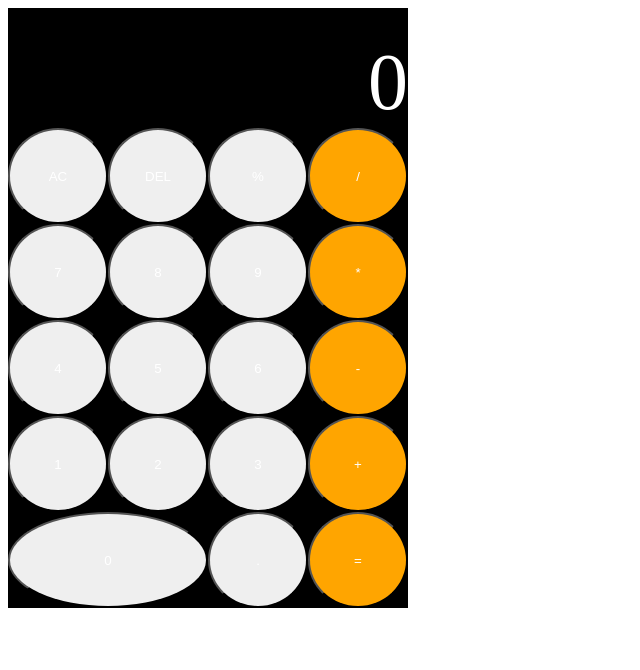
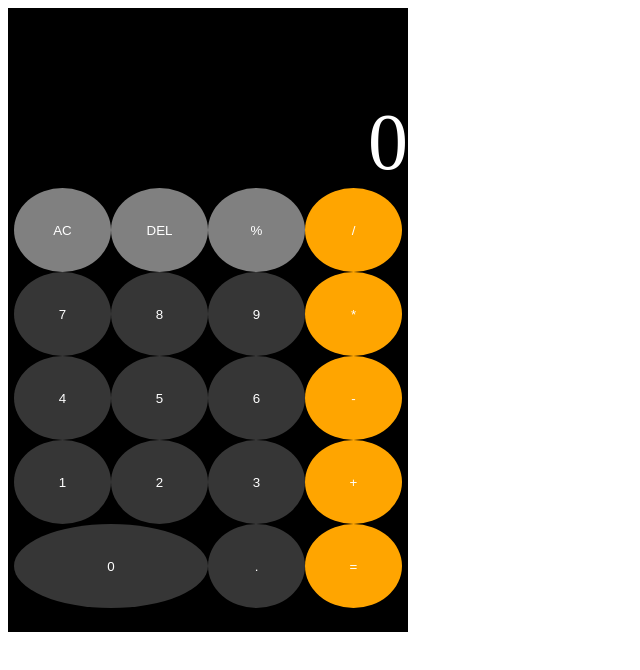
Before and after one commit to MarkDemidovs/js-calculator, a plain HTML site: page index.html in a window 1280 px wide. Shown: the whole page, without its empty margins (0-640 px from the left). Drawn offline with Linux system fonts and the light colour scheme.

Commit message:
better colors and spacing

```diff
--- a/index.html
+++ b/index.html
@@ -14,10 +14,10 @@
             0
         </div>
         <div id="buttons">
-            <button id="clear">AC</button>
-            <button id="delete">DEL</button>
-            <button id="percent">%</button>
-            <button id="divide" class="operation">/</button>
+            <button id="clear" class="upper-buttons">AC</button>
+            <button id="delete" class="upper-buttons">DEL</button>
+            <button id="percent" class="upper-buttons">%</button>
+            <button id="divide" class="operation upper-buttons" >/</button>
 
             <button id="seven">7</button>
             <button id="eight">8</button>
--- a/style.css
+++ b/style.css
@@ -1,12 +1,13 @@
 #calculator {
     width: 50vh;
     height: 75vh;
+    padding-bottom: 3vh;
     background-color: black;
 }
 
 #screen {
     color: white;
-    height: 20%;
+    height: 30%;
     display: flex;
     align-items: flex-end;
     justify-content: flex-end;
@@ -14,13 +15,21 @@
 }
 #buttons {
     display: grid;
-    height: 80%;
+    height: 70%;
     grid-template-columns: repeat(4, 1fr);
+    margin-left: 6px;
+    margin-right: 6px;
+
+}
+.upper-buttons {
+    background-color: gray;
 }
 
 button {
     border-radius: 100%;
     color: white;
+    background-color: rgb(54, 54, 54);
+    border: none;
 }
 
 .operation {
```
